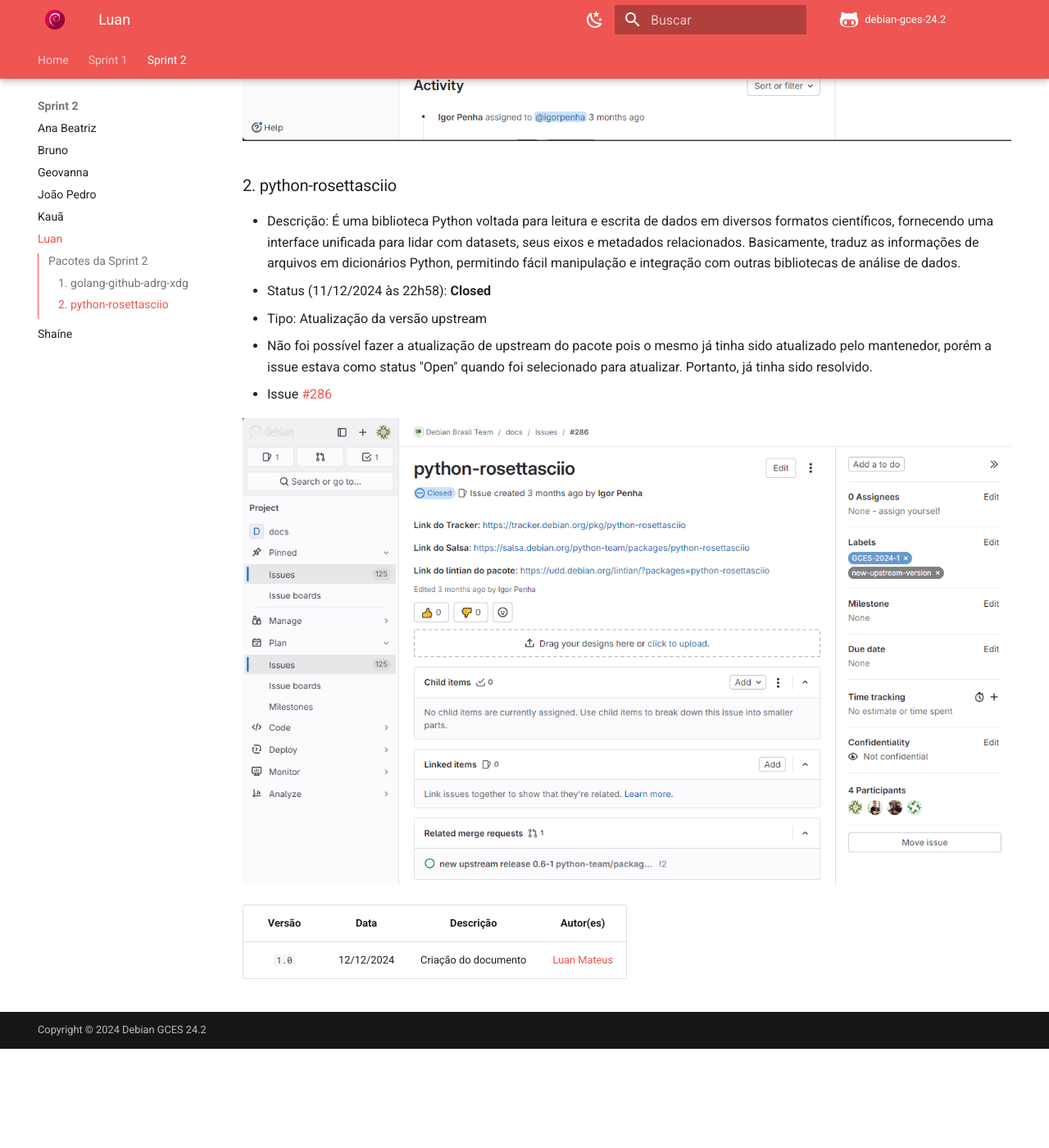
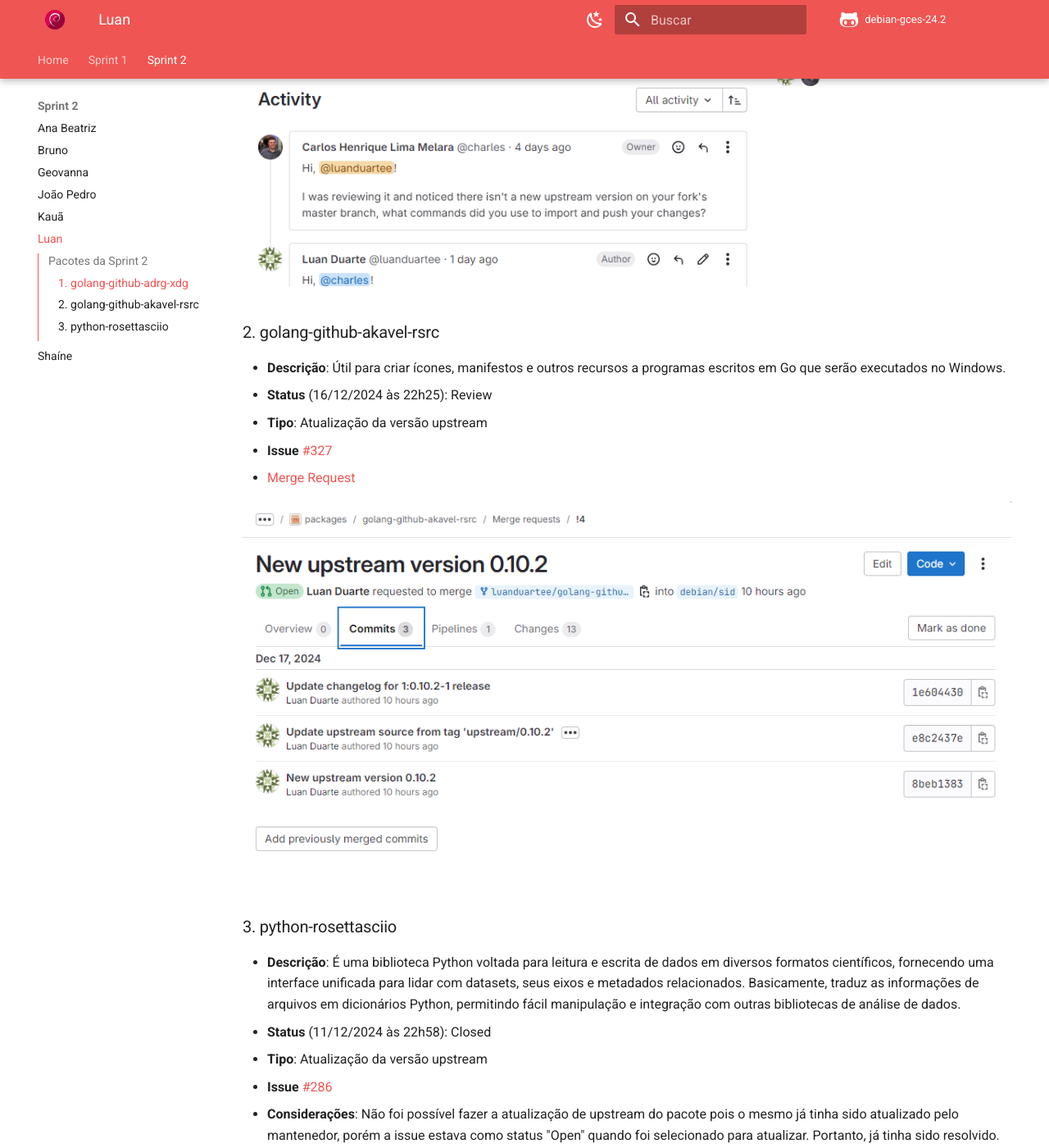
Before and after one commit to gitbmvb/debian-gces-24.2, an MkDocs documentation site: the page built from docs/sprint2/luan2.md, in a window 1280 px wide and 1400 px high, scrolled down 1009 px. Shown: the whole window at 82% size. Built offline with MkDocs 1.6.1 and Material for MkDocs 9.7.7, drawn with Linux system fonts in a browser that asks for light colours; comment, search, counter and statistics services are not loaded; before the commit the page ends 2288 px from its top, so only the background shows below that; some of the changed text lies outside the part shown.

Commit message:
docs: update luan2.md

```diff
--- a/docs/sprint2/luan2.md
+++ b/docs/sprint2/luan2.md
@@ -2,23 +2,32 @@
 
 ## Pacotes da Sprint 2
 ### 1. golang-github-adrg-xdg
-- Descrição: Uma biblioteca escrita em Go que implementa os padrões de diretórios base definidos pela Especificação XDG. Essa especificação é usada para organizar arquivos de configuração, dados de usuário e caches de aplicativos.
-- Status (11/12/2024 às 22h53): **Review**
-- Tipo: Atualização da versão upstream
-- Issue [#318](https://salsa.debian.org/debian-brasil-team/docs/-/issues/318)
+- **Descrição**: Uma biblioteca escrita em Go que implementa os padrões de diretórios base definidos pela Especificação XDG. Essa especificação é usada para organizar arquivos de configuração, dados de usuário e caches de aplicativos.
+- **Status** (12/12/2024 às 09h33): Doing
+- **Tipo**: Atualização da versão upstream
+- **Issue** [#318](https://salsa.debian.org/debian-brasil-team/docs/-/issues/318)
 - [Merge Request](https://salsa.debian.org/go-team/packages/golang-github-adrg-xdg/-/merge_requests/5)
+- **Considerações**: O pacote estava com um problema de dependências e conflitos para construção nas diferentes branchs, um solução foi apresentada no Merge Request. Porém, houve um retorno para realizar algumas alterações.
 
 ![](assets/luan_package1.png)
 
-### 2. python-rosettasciio
-- Descrição: É uma biblioteca Python voltada para leitura e escrita de dados em diversos formatos científicos, fornecendo uma interface unificada para lidar com datasets, seus eixos e metadados relacionados. Basicamente, traduz as informações de arquivos em dicionários Python, permitindo fácil manipulação e integração com outras bibliotecas de análise de dados.
-- Status (11/12/2024 às 22h58): **Closed**
-- Tipo: Atualização da versão upstream
-- Não foi possível fazer a atualização de upstream do pacote pois o mesmo já tinha sido atualizado pelo mantenedor, porém a issue estava como status "Open" quando foi selecionado para atualizar. Portanto, já tinha sido resolvido.
-- Issue [#286](https://salsa.debian.org/debian-brasil-team/docs/-/issues/286)
+### 2. golang-github-akavel-rsrc
+- **Descrição**: Útil para criar ícones, manifestos e outros recursos a programas escritos em Go que serão executados no Windows.
+- **Status** (16/12/2024 às 22h25): Review
+- **Tipo**: Atualização da versão upstream
+- **Issue** [#327](https://salsa.debian.org/debian-brasil-team/docs/-/issues/327)
+- [Merge Request](https://salsa.debian.org/go-team/packages/golang-github-akavel-rsrc/-/merge_requests/4)
 
 ![](assets/luan_package2.png)
+
+### 3. python-rosettasciio
+- **Descrição**: É uma biblioteca Python voltada para leitura e escrita de dados em diversos formatos científicos, fornecendo uma interface unificada para lidar com datasets, seus eixos e metadados relacionados. Basicamente, traduz as informações de arquivos em dicionários Python, permitindo fácil manipulação e integração com outras bibliotecas de análise de dados.
+- **Status** (11/12/2024 às 22h58): Closed
+- **Tipo**: Atualização da versão upstream
+- **Issue** [#286](https://salsa.debian.org/debian-brasil-team/docs/-/issues/286)
+- **Considerações**: Não foi possível fazer a atualização de upstream do pacote pois o mesmo já tinha sido atualizado pelo mantenedor, porém a issue estava como status "Open" quando foi selecionado para atualizar. Portanto, já tinha sido resolvido.
 
 | Versão |    Data    |      Descrição       |                   Autor(es)                   |
 | :----: | :--------: | :------------------: | :-------------------------------------------: |
 | `1.0`  | 12/12/2024 | Criação do documento | [Luan Mateus](https://github.com/luanduartee) |
+| `2.0`  | 12/12/2024 | Atualização do documento | [Luan Mateus](https://github.com/luanduartee) |
```
Also changed, not shown: docs/sprint2/assets/luan_package1.png, docs/sprint2/assets/luan_package2.png.
